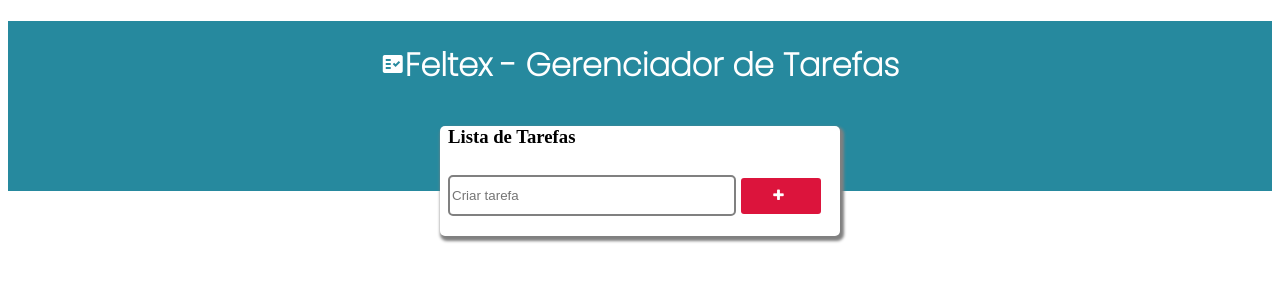
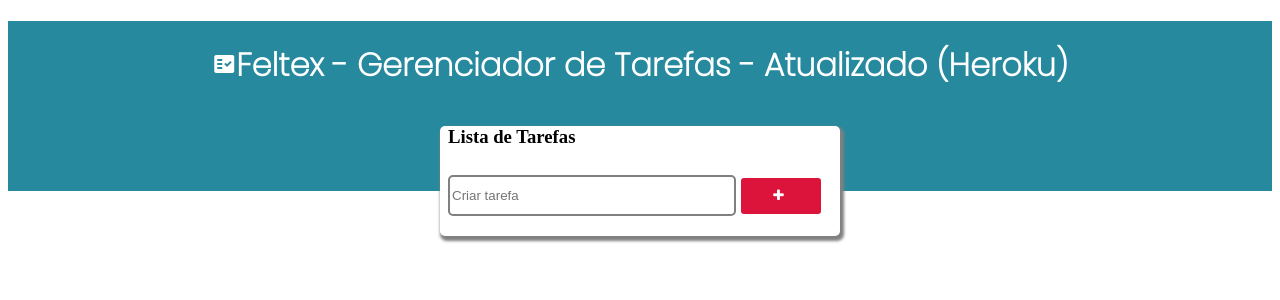
Before and after one commit to feltex/gerenciador-tarefas, an Angular app: page / in a window 1280 px wide. Shown: the top 300 px of the page. Built offline with nearby package versions, Linux system fonts and the light colour scheme.

Commit message:
Atualizar código

```diff
--- a/src/app/app.component.html
+++ b/src/app/app.component.html
@@ -1,6 +1,6 @@
 <div class="head_container">
 
-   <h1><span class="material-icons">fact_check</span>Feltex - Gerenciador de Tarefas</h1>
+   <h1><span class="material-icons">fact_check</span>Feltex - Gerenciador de Tarefas - Atualizado (Heroku)</h1>
 
 </div>
 <app-tarefa></app-tarefa>
```
